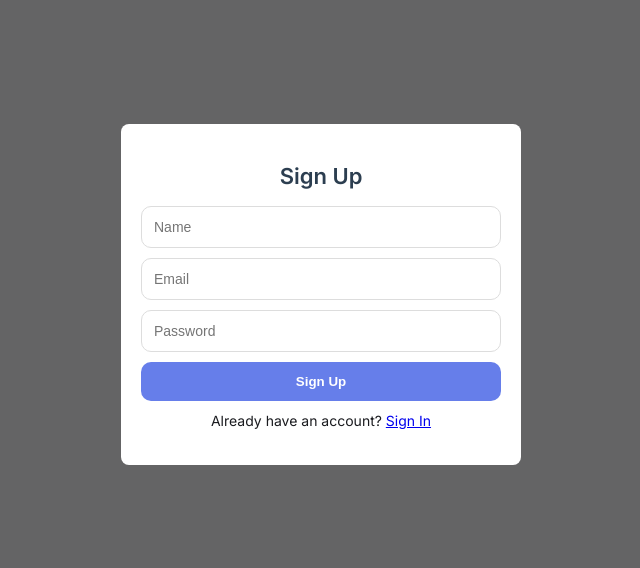
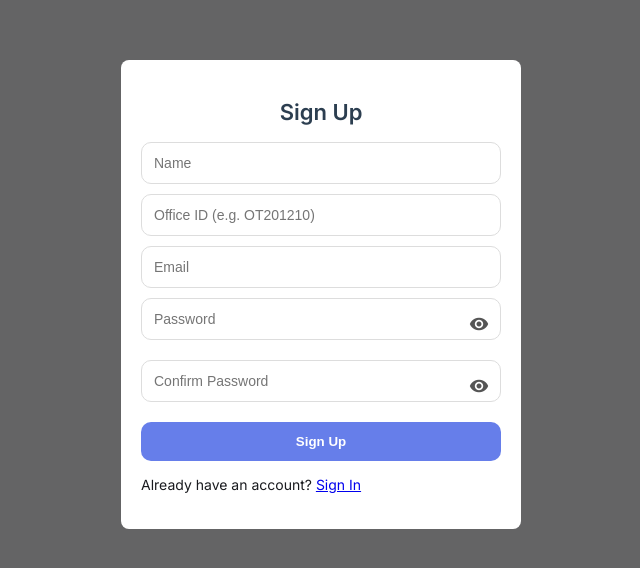
Before and after one commit to ZAM33L/agile-task-manager, an Angular app: page /signup in a window 1280 px wide. Shown: the part 106-674 px from the top of the page, without its empty margins (319-959 px from the left). Built offline with nearby package versions, Linux system fonts and the light colour scheme.

Commit message:
multiple user setup and validation in authentication

```diff
--- a/src/app/auth/components/signin/signin.component.css
+++ b/src/app/auth/components/signin/signin.component.css
@@ -78,3 +78,33 @@
 .toast.error   { background-color: #f44336; color: #fff; }
 .toast.info    { background-color: #2196f3; color: #fff; }
 .toast.warning { background-color: #ff9800; color: #fff; }
+
+.password-wrapper {
+  position: relative;
+  width: 100%;
+  margin-bottom: 10px;
+}
+
+.password-wrapper input {
+  width: 100%;
+  padding: 12px 45px 12px 12px; /* space for eye icon */
+  border-radius: 10px;
+  border: 1px solid #ddd;
+  font-size: 14px;
+  box-sizing: border-box;
+}
+
+.eye-icon {
+  position: absolute;
+  right: 12px;
+  top: 50%;
+  transform: translateY(-50%);
+  cursor: pointer;
+  color: #555;
+  font-size: 20px;
+  user-select: none;
+}
+
+.eye-icon:hover {
+  color: #667eea;
+}
--- a/src/app/auth/components/signin/signin.component.html
+++ b/src/app/auth/components/signin/signin.component.html
@@ -3,45 +3,55 @@
     <h3>Sign In</h3>
 
     <form (ngSubmit)="onSignin()">
+
+      <!-- IDENTIFIER -->
       <input
-        type="email"
-        placeholder="Email"
-        [(ngModel)]="email"
-        name="email"
-        required
-        [class.invalid]="attemptedSubmitSignin && !email"
+        type="text"
+        placeholder="Office ID or Email"
+        [(ngModel)]="identifier"
+        name="identifier"
+        [class.invalid]="attemptedSubmitSignin && !identifier"
       />
-      @if(attemptedSubmitSignin && !email ){
+      @if(attemptedSubmitSignin && !identifier){
         <div class="error-msg">
-        Email is required
+          Office ID or Email is required
         </div>
       }
 
+      <!-- PASSWORD -->
+      <div class="password-wrapper">
         <input
-        type="password"
+          [type]="showPassword ? 'text' : 'password'"
           placeholder="Password"
           [(ngModel)]="password"
           name="password"
-        required
           [class.invalid]="attemptedSubmitSignin && !password"
         />
-      @if(attemptedSubmitSignin && !password ){
+        <span class="material-icons eye-icon"
+              (click)="showPassword = !showPassword">
+          {{ showPassword ? 'visibility_off' : 'visibility' }}
+        </span>
+      </div>
+      @if(attemptedSubmitSignin && !password){
         <div class="error-msg">
           Password is required
         </div>
       }
+
       <div class="modal-actions">
-        <button type="submit" [disabled]="isProcessing">Sign In</button>
+        <button type="submit" [disabled]="isProcessing">
+          Sign In
+        </button>
       </div>
     </form>
 
-    <p style="margin-top: 10px; font-size: 14px; text-align: center;">
-      Don't have an account? <a routerLink="/signup">Sign Up</a>
+    <p class="auth-switch">
+      Don't have an account?
+      <a routerLink="/signup">Sign Up</a>
     </p>
   </div>
 </div>
 
-<!-- GLOBAL TOAST -->
 @if(showToast){
   <div class="toast" [ngClass]="toastType">
     {{ toastMessage }}
--- a/src/app/auth/components/signin/signin.component.ts
+++ b/src/app/auth/components/signin/signin.component.ts
@@ -1,4 +1,4 @@
-import { Component ,ChangeDetectorRef } from '@angular/core';
+import { Component, ChangeDetectorRef } from '@angular/core';
 import { CommonModule } from '@angular/common';
 import { FormsModule } from '@angular/forms';
 import { Router, RouterModule } from '@angular/router';
@@ -7,17 +7,19 @@ import { AuthService } from '../../services/auth.service';
 @Component({
   selector: 'app-signin',
   standalone: true,
-  imports: [CommonModule, FormsModule,RouterModule],
+  imports: [CommonModule, FormsModule, RouterModule],
   templateUrl: './signin.component.html',
   styleUrls: ['./signin.component.css']
 })
 
 export class SigninComponent {
-  email = '';
+  identifier = '';
   password = '';
   attemptedSubmitSignin = false;
 
-  isProcessing = false; // ✅ new flag
+  isProcessing = false; // new flag
+
+  showPassword = false;
 
   toastMessage = '';
   toastType: 'success' | 'info' = 'success';
@@ -27,7 +29,7 @@ export class SigninComponent {
     private authService: AuthService,
     private router: Router,
     private cdr: ChangeDetectorRef
-  ) {}
+  ) { }
 
   showNotification(message: string, type: 'success' | 'info') {
     this.toastMessage = message;
@@ -43,25 +45,33 @@ export class SigninComponent {
   onSignin() {
     this.attemptedSubmitSignin = true;
 
-    if (!this.email || !this.password) {
+    if (!this.identifier || !this.password) {
       this.showNotification('Please fill all required fields !!', 'info');
       return;
     }
 
-    if (this.isProcessing) return; // ❌ prevent multiple clicks
+    if (this.isProcessing) return; // prevent multiple clicks
     this.isProcessing = true;
 
-    const result = this.authService.signin(this.email, this.password);
+    // Normalize identifier here
+    const normalizedIdentifier = this.identifier.includes('@')
+      ? this.identifier.toLowerCase().trim()
+      : this.identifier.toUpperCase().trim();
+
+    const result = this.authService.signin(
+      normalizedIdentifier,
+      this.password
+    );
 
     if (result.success) {
       this.showNotification(result.message, 'success');
       setTimeout(() => {
         this.router.navigate(['/board']);
-        this.isProcessing = false; // ✅ reset flag
+        this.isProcessing = false; // reset flag
       }, 1000);
     } else {
       this.showNotification(result.message, 'info');
-      this.isProcessing = false; // ✅ reset flag
+      this.isProcessing = false; // reset flag
     }
   }
 }
--- a/src/app/auth/components/signup/signup.component.css
+++ b/src/app/auth/components/signup/signup.component.css
@@ -75,3 +75,34 @@
 .toast.error   { background-color: #f44336; color: #fff; }
 .toast.info    { background-color: #2196f3; color: #fff; }
 .toast.warning { background-color: #ff9800; color: #fff; }
+
+.password-wrapper {
+  position: relative;
+  width: 100%;
+  margin-bottom: 10px;
+}
+
+.password-wrapper input {
+  width: 100%;
+  padding: 12px 45px 12px 12px; /* space for eye icon */
+  border-radius: 10px;
+  border: 1px solid #ddd;
+  font-size: 14px;
+  box-sizing: border-box;
+}
+
+.eye-icon {
+  line-height: 6;
+  position: absolute;
+  right: 12px;
+  top: 50%;
+  transform: translateY(-50%);
+  cursor: pointer;
+  color: #555;
+  font-size: 20px;
+  user-select: none;
+}
+
+.eye-icon:hover {
+  color: #667eea;
+}
--- a/src/app/auth/components/signup/signup.component.html
+++ b/src/app/auth/components/signup/signup.component.html
@@ -3,6 +3,8 @@
     <h3>Sign Up</h3>
 
     <form (ngSubmit)="onSignup()">
+
+      <!-- NAME -->
       <input
         type="text"
         placeholder="Name"
@@ -14,39 +16,91 @@
         <div class="error-msg">Name is required</div>
       }
 
+      <!-- OFFICE ID -->
+      <input
+        type="text"
+        placeholder="Office ID (e.g. OT201210)"
+        [(ngModel)]="officeId"
+        name="officeId"
+        [class.invalid]="attemptedSubmitSignup && !isValidOfficeId()"
+      />
+      @if(attemptedSubmitSignup && !officeId){
+        <div class="error-msg">Office ID is required</div>
+      }
+      @if(attemptedSubmitSignup && officeId && !isValidOfficeId()){
+        <div class="error-msg">Office ID must be like OT123456</div>
+      }
+
+      <!-- EMAIL -->
       <input
         type="email"
         placeholder="Email"
         [(ngModel)]="email"
         name="email"
-        [class.invalid]="attemptedSubmitSignup && !email"
+        [class.invalid]="attemptedSubmitSignup && !isValidEmail()"
       />
       @if(attemptedSubmitSignup && !email){
         <div class="error-msg">Email is required</div>
       }
+      @if(attemptedSubmitSignup && email && !isValidEmail()){
+        <div class="error-msg">Invalid email format</div>
+      }
 
+      <!-- PASSWORD -->
+      <div class="password-wrapper">
         <input
-        type="password"
+          [type]="showPassword ? 'text' : 'password'"
           placeholder="Password"
           [(ngModel)]="password"
           name="password"
-        [class.invalid]="attemptedSubmitSignup && !password"
+          [class.invalid]="attemptedSubmitSignup && !isValidPassword()"
         />
+        <span class="material-icons eye-icon"
+              (click)="showPassword = !showPassword">
+          {{ showPassword ? 'visibility_off' : 'visibility' }}
+        </span>
+      </div>
       @if(attemptedSubmitSignup && !password){
         <div class="error-msg">Password is required</div>
       }
+      @if(attemptedSubmitSignup && password && !isValidPassword()){
+        <div class="error-msg">Password must be at least 8 characters</div>
+      }
+
+      <!-- CONFIRM PASSWORD -->
+      <div class="password-wrapper">
+        <input
+          [type]="showConfirmPassword ? 'text' : 'password'"
+          placeholder="Confirm Password"
+          [(ngModel)]="confirmPassword"
+          name="confirmPassword"
+          [class.invalid]="attemptedSubmitSignup && !passwordsMatch()"
+        />
+        <span class="material-icons eye-icon"
+              (click)="showConfirmPassword = !showConfirmPassword">
+          {{ showConfirmPassword ? 'visibility_off' : 'visibility' }}
+        </span>
+      </div>
+      @if(attemptedSubmitSignup && confirmPassword && !passwordsMatch()){
+        <div class="error-msg">Passwords do not match</div>
+      }
 
       <div class="modal-actions">
-        <button type="submit" [disabled]="isProcessing">Sign Up</button>
+        <button type="submit" [disabled]="isProcessing">
+          Sign Up
+        </button>
       </div>
     </form>
 
-    <p style="margin-top: 10px; font-size: 14px; text-align: center;">
-      Already have an account? <a routerLink="/signin">Sign In</a>
+    <p class="auth-switch">
+      Already have an account?
+      <a routerLink="/signin">Sign In</a>
     </p>
 
     @if(showToast){
-    <div class="toast" [ngClass]="toastType">{{ toastMessage }}</div>
+      <div class="toast" [ngClass]="toastType">
+        {{ toastMessage }}
+      </div>
     }
   </div>
 </div>
--- a/src/app/auth/components/signup/signup.component.ts
+++ b/src/app/auth/components/signup/signup.component.ts
@@ -1,24 +1,29 @@
 import { Component, ChangeDetectorRef } from '@angular/core';
 import { CommonModule } from '@angular/common';
 import { FormsModule } from '@angular/forms';
-import { Router ,RouterModule } from '@angular/router';
+import { Router, RouterModule } from '@angular/router';
 import { AuthService } from '../../services/auth.service';
-import { OverlayModule } from '@angular/cdk/overlay';
 
 @Component({
   selector: 'app-signup',
   standalone: true,
-  imports: [CommonModule, FormsModule, OverlayModule , RouterModule],
+  imports: [CommonModule, FormsModule, RouterModule],
   templateUrl: './signup.component.html',
   styleUrls: ['./signup.component.css'],
 })
 export class SignupComponent {
+
   name = '';
   email = '';
   password = '';
+  confirmPassword = '';
+  officeId = '';
+
   attemptedSubmitSignup = false;
+  isProcessing = false;
 
-  isProcessing = false;
+  showPassword = false;
+  showConfirmPassword = false;
 
   toastMessage = '';
   toastType: 'success' | 'info' = 'success';
@@ -30,6 +35,9 @@ export class SignupComponent {
     private cdr: ChangeDetectorRef
   ) {}
 
+  // ===============================
+  // TOAST NOTIFICATION
+  // ===============================
   showNotification(message: string, type: 'success' | 'info') {
     this.toastMessage = message;
     this.toastType = type;
@@ -41,28 +49,86 @@ export class SignupComponent {
     }, 3000);
   }
 
+  // ===============================
+  // SIGNUP METHOD
+  // ===============================
   onSignup() {
+
     this.attemptedSubmitSignup = true;
 
-    if (!this.name || !this.email || !this.password) {
-      this.showNotification('Please fill all required fields !!', 'info');
+    // Trim inputs
+    this.name = this.name.trim();
+    this.email = this.email.trim();
+    this.officeId = this.officeId.trim().toUpperCase();
+
+    if (!this.name || !this.email || !this.password || !this.confirmPassword || !this.officeId) {
+      this.showNotification('Please fill all required fields!', 'info');
+      return;
+    }
+
+    if (!this.isValidEmail()) {
+      this.showNotification('Please enter a valid email address', 'info');
+      return;
+    }
+
+    if (!this.isValidPassword()) {
+      this.showNotification('Password must be at least 8 characters', 'info');
+      return;
+    }
+
+    if (!this.passwordsMatch()) {
+      this.showNotification('Passwords do not match', 'info');
+      return;
+    }
+
+    if (!this.isValidOfficeId()) {
+      this.showNotification('Office ID must be in format OTXXXXXX', 'info');
       return;
     }
 
     if (this.isProcessing) return;
     this.isProcessing = true;
 
-    const result = this.authService.signup(this.name, this.email, this.password);
+    const result = this.authService.signup(
+      this.name,
+      this.email,
+      this.password,
+      this.officeId
+    );
 
     if (result.success) {
       this.showNotification(result.message, 'success');
+
       setTimeout(() => {
         this.router.navigate(['/board']);
         this.isProcessing = false;
       }, 1000);
+
     } else {
       this.showNotification(result.message, 'info');
       this.isProcessing = false;
     }
   }
+
+  // ===============================
+  // VALIDATION HELPERS
+  // ===============================
+
+  isValidEmail(): boolean {
+    const emailRegex = /^[^\s@]+@[^\s@]+\.[^\s@]+$/;
+    return emailRegex.test(this.email);
+  }
+
+  isValidPassword(): boolean {
+    return this.password.length >= 8;
+  }
+
+  passwordsMatch(): boolean {
+    return this.password === this.confirmPassword;
+  }
+
+  isValidOfficeId(): boolean {
+    const officeRegex = /^OT\d{6}$/;
+    return officeRegex.test(this.officeId);
+  }
 }
--- a/src/app/components/board/board.component.html
+++ b/src/app/components/board/board.component.html
@@ -546,9 +546,9 @@
         <span class="material-icons modal-icon warning-icon">
           logout
         </span>
-        <h3>Logout</h3>
+        <h3>Signout</h3>
       </div>
-      <p>Are you sure you want to logout?</p>
+      <p>Are you sure you want to signout?</p>
 
       <div class="modal-actions">
         <button class="cancel-btn" (click)="closeLogoutConfirm()">
@@ -556,7 +556,7 @@
         </button>
 
         <button class="danger-btn" (click)="confirmLogout()">
-          Yes, Logout
+          Yes, Signout
         </button>
       </div>
     </div>
--- a/src/app/models/user.model.ts
+++ b/src/app/models/user.model.ts
@@ -3,4 +3,5 @@ export interface User {
     name: string;
     email: string;
     password: string;
+    officeId:string;
 }
```
Also changed, not shown: src/app/auth/services/auth.service.ts (+37 -12 lines), src/app/components/board/board.component.ts (+35 -19 lines), src/app/services/board.service.ts (added, +55 -0 lines). Lines whose indentation alone changed are shown as unchanged.
